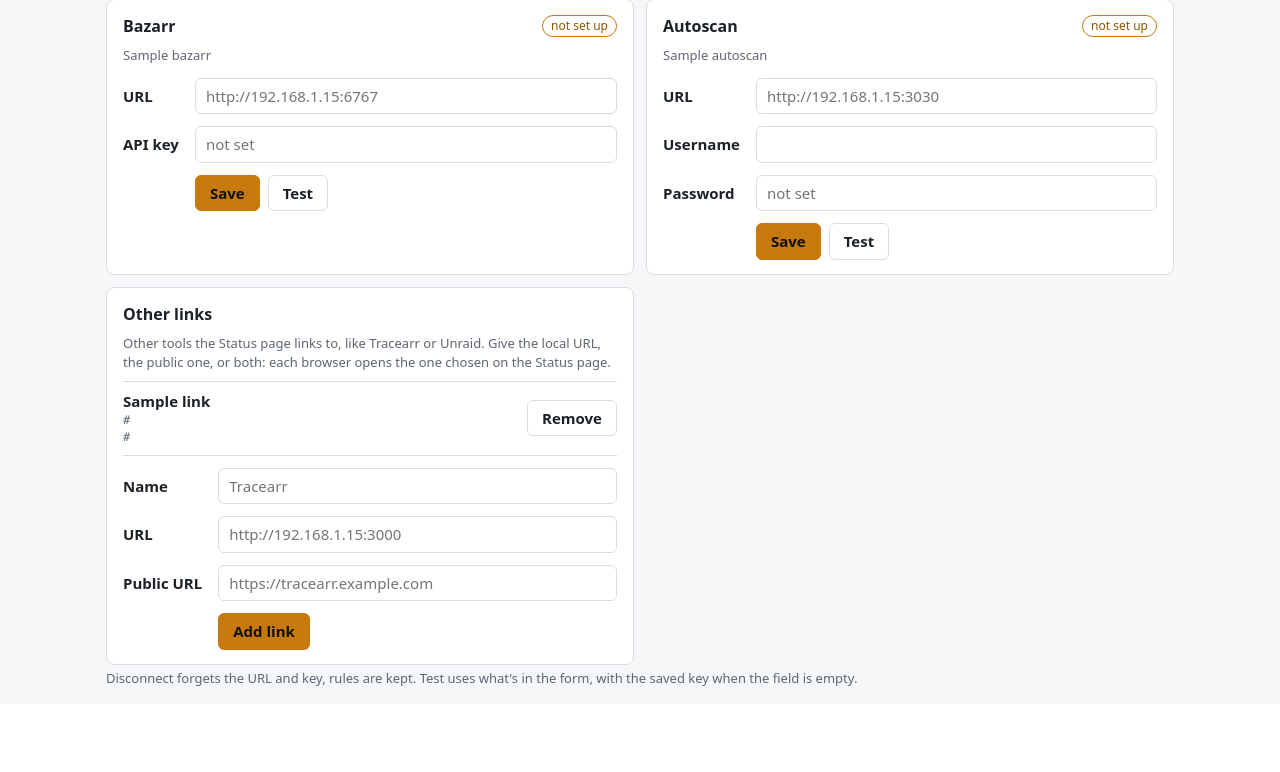
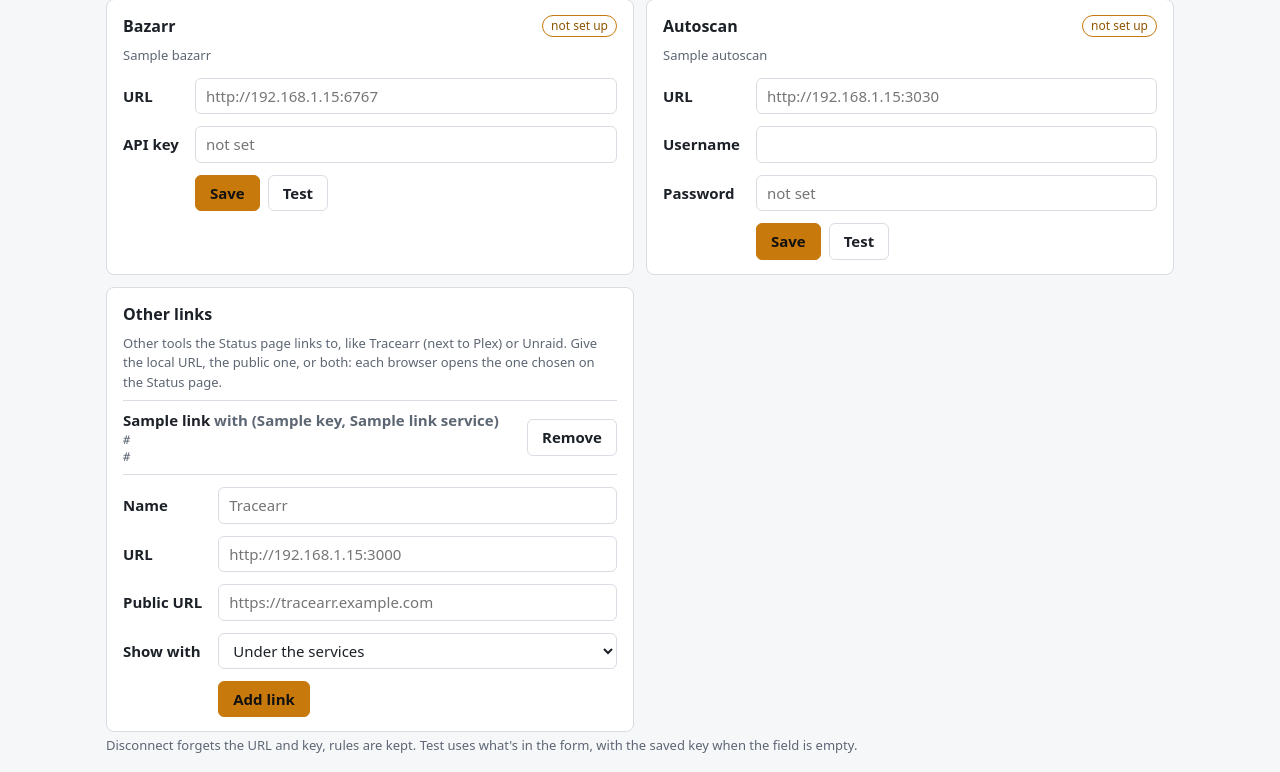
Before and after one commit to RyanThornburg/plex-library-helperr, a FastAPI app: template web/templates/settings/connections.html in a window 1280 px wide. Shown: the part 985-1757 px from the top of the page. Before the commit the page ends 1671 px from the top, so only its background shows below. Run offline with FastAPI, Linux system fonts and the light colour scheme; the template is opened without the code that fills it: most values are stand-ins (such as "Sample title", 1, 10 or a date in 2020); parts of the project's set-up code (start-up, migrations or seed data) failed here and were passed over.

Commit message:
Other links can sit next to a service's own link
A [[links]] entry can name a service (Plex, Radarr, Sonarr, Bazarr,
SABnzbd, Seerr): Settings → Connections → Other links has a "Show with"
choice, and the Status page shows the link next to that service's own
link on its line or card (Tracearr beside Open Tautulli on Plex's),
also when the service isn't connected. Links without one stay under the
services.

Co-Authored-By: Claude Opus 5.5 <noreply@anthropic.com>

```diff
--- a/config/__init__.py
+++ b/config/__init__.py
@@ -14,6 +14,7 @@ from config.models import (
     AutoscanConfig,
     BazarrConfig,
     ConfigSettings,
+    LINK_SERVICES,
     EmptyTrashSettings,
     LinkConfig,
     MoverRule,
@@ -221,7 +222,10 @@ def _build_links(data: Any) -> list[LinkConfig]:
         for key, url in urls.items():
             if url and not re.match(r"^https?://[^\s/]+", url):
                 raise ValueError(f"{label} ({name}): {key} must start with http:// or https://")
-        links.append(LinkConfig(name, urls["url"] or None, urls["public_url"] or None))
+        service = item.get("service") or None
+        if service is not None and service not in LINK_SERVICES:
+            raise ValueError(f"{label} ({name}): service must be one of {', '.join(LINK_SERVICES)}")
+        links.append(LinkConfig(name, urls["url"] or None, urls["public_url"] or None, service))
     return links
 
 
--- a/web/settings_routes.py
+++ b/web/settings_routes.py
@@ -18,7 +18,7 @@ from pydantic import BaseModel
 
 import config
 from config.document import RULE_TYPES, SECRET_FIELDS, Rule, rule_class, rule_to_dict
-from config.models import REMOVER_TYPES, ConfigSettings, WebDefaults
+from config.models import LINK_SERVICES, REMOVER_TYPES, ConfigSettings, WebDefaults
 from web.config_store import ConfigConflict, ConfigStore
 from web.db import ConfigVersion
 from web.lookups import (
@@ -376,6 +376,7 @@ def connections(
             "hints": SERVICE_HINTS,
             "public_url_services": PUBLIC_URL_SERVICES,
             "other_links": document.get("links", []),
+            "link_services": LINK_SERVICES,
             "active": service,
             "service_errors": errors or [],
             "tested": tested,
@@ -475,7 +476,7 @@ async def save_links(request: Request) -> Response:
     """other tools the status page links to: add one, or remove one by its number"""
     fields = await form_lists(request)
     action = first(fields, "action")
-    values = {key: first(fields, key).strip().rstrip("/") for key in ("name", "url", "public_url")}
+    values = {key: first(fields, key).strip().rstrip("/") for key in ("name", "url", "public_url", "service")}
     _, document = store(request).document()
     links = document.setdefault("links", [])
 
--- a/web/static/app.css
+++ b/web/static/app.css
@@ -454,7 +454,7 @@ summary.line:focus-visible { outline: 2px solid var(--text); outline-offset: -2p
   text-overflow: ellipsis;
   font-variant-numeric: tabular-nums;
 }
-.line-link { font-size: 13px; white-space: nowrap; }
+.line-link { display: inline-flex; gap: 12px; font-size: 13px; white-space: nowrap; }
 .line-body { display: flex; flex-direction: column; gap: 8px; padding: 2px 16px 14px 48px; }
 .line-body .facts { margin: 0; }
 
--- a/web/status_routes.py
+++ b/web/status_routes.py
@@ -74,7 +74,7 @@ def statuses(
         settings: ConfigSettings = request.app.state.load_config()
     except (SecretError, ValueError) as e:
         return [], str(e), {}, []
-    others = [{"name": l.name, "local": l.url, "public": l.public_url} for l in settings.links]
+    others = [{"name": l.name, "local": l.url, "public": l.public_url, "service": l.service} for l in settings.links]
     return check_all(settings, utc_now()), None, links(settings), others
 
 
--- a/web/templates/settings/connections.html
+++ b/web/templates/settings/connections.html
@@ -52,14 +52,14 @@
 {% endfor %}
 <section class="card" id="links">
   <div class="heading"><h2>Other links</h2></div>
-  <p class="hint">Other tools the Status page links to, like Tracearr or Unraid. Give the local URL, the public one, or both: each browser opens the one chosen on the Status page.</p>
+  <p class="hint">Other tools the Status page links to, like Tracearr (next to Plex) or Unraid. Give the local URL, the public one, or both: each browser opens the one chosen on the Status page.</p>
   {% if active == "links" %}{% for error in service_errors %}<p class="banner banner-bad">{{ error }}</p>{% endfor %}{% endif %}
   {% if other_links %}
   <ul class="link-list">
     {% for link in other_links %}
     <li>
       <div>
-        <strong>{{ link.name }}</strong>
+        <strong>{{ link.name }}{% if link.service %} <span class="muted">with {{ link_services[link.service] }}</span>{% endif %}</strong>
         {% if link.url %}<span class="machine muted">{{ link.url }}</span>{% endif %}
         {% if link.public_url %}<span class="machine muted">{{ link.public_url }}</span>{% endif %}
       </div>
@@ -81,6 +81,11 @@
     <input id="link-url" name="url" value="{{ link.url }}" placeholder="http://192.168.1.15:3000" spellcheck="false" autocomplete="off">
     <label for="link-public-url">Public URL</label>
     <input id="link-public-url" name="public_url" value="{{ link.public_url }}" placeholder="https://tracearr.example.com" spellcheck="false" autocomplete="off">
+    <label for="link-service">Show with</label>
+    <select id="link-service" name="service">
+      <option value="">Under the services</option>
+      {% for key, label in link_services.items() %}<option value="{{ key }}"{% if link.service == key %} selected{% endif %}>{{ label }}, next to its link</option>{% endfor %}
+    </select>
     <span></span>
     <div class="actions"><button type="submit" name="action" value="add">Add link</button></div>
   </form>
```
Also changed, not shown: CLAUDE.md (+1 -1 lines), config/models.py (+9 -0 lines), tests/test_config.py (+1 -0 lines), tests/test_settings_web.py (+4 -0 lines), tests/test_status.py (+14 -0 lines), web/templates/status.html (+7 -5 lines), README.md, 1 other file.
